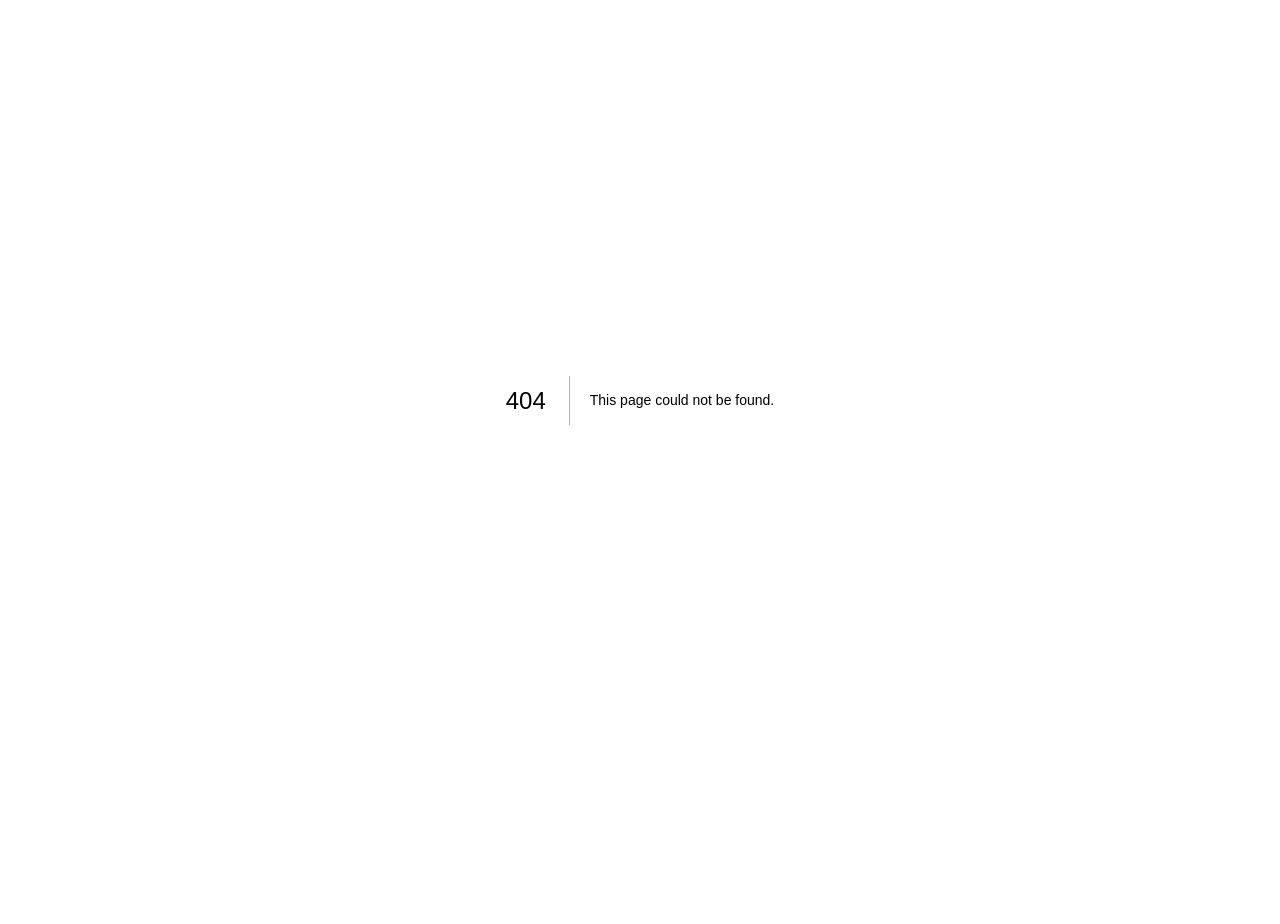
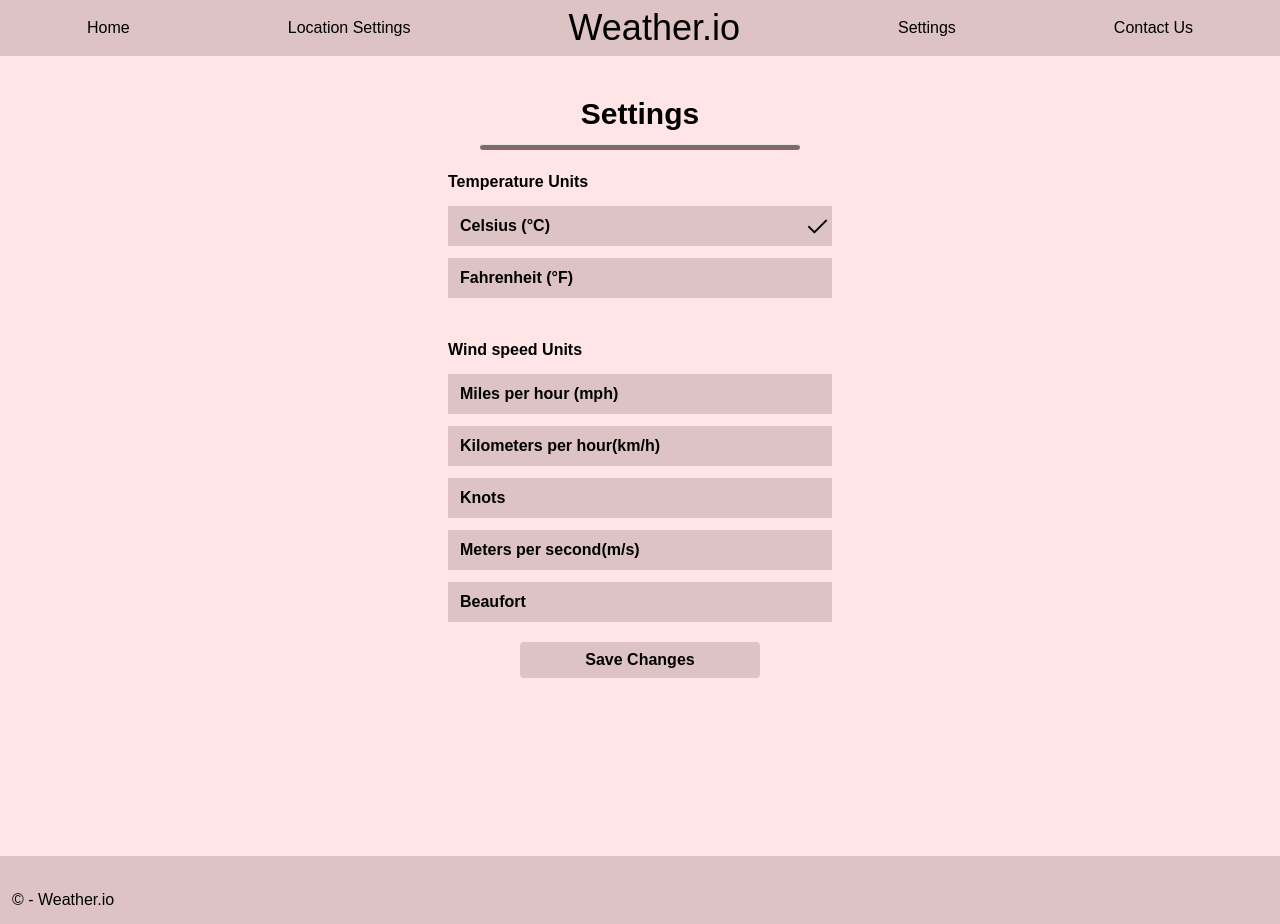
Before and after one commit to The-Creative-Programming-Group/Weather-App, a Next.js app: page /settings in a window 1280 px wide. Before the commit this address had no page. Before the commit the page ends 800 px from the top, so only its background shows below. Built offline with nearby package versions, Linux system fonts and the light colour scheme.

Commit message:
- SEO Stuff
- Settings page

- Some styling on search page

```diff
--- a/src/components/Layout.tsx
+++ b/src/components/Layout.tsx
@@ -11,25 +11,17 @@ export default function Layout({ title, children }: LayoutProps) {
     <>
       <Head>
         <title>{title ? title + " - Weather.io" : "Weather.io"}</title>
-        <meta name="description" content="An faboulus E-Commerce website" />
+        <meta name="description" content="An faboulus weather website" />
         <link rel="icon" href="/favicon.ico" />
       </Head>
       <header className="bg-[#ddc3c3] p-2 flex justify-around items-center">
-        <a className="no-underline text-black text-xs md:text-base" href="#">
-          Home
-        </a>
-        <a className="no-underline text-black text-xs md:text-base">
-          Location Settings
-        </a>
-        <h1 className="text-base font-semibold md:font-normal md:text-4xl">
-          Weather.io
-        </h1>
+        <a className="no-underline text-black text-xs md:text-base" href="#">Home</a>
+        <a className="no-underline text-black text-xs md:text-base">Location Settings</a>
+        <h1 className="text-base font-semibold md:font-normal md:text-4xl">Weather.io</h1>
         <a className="no-underline text-black text-xs md:text-base">Settings</a>
-        <a className="no-underline text-black text-xs md:text-base">
-          Contact Us
-        </a>
+        <a className="no-underline text-black text-xs md:text-base">Contact Us</a>
       </header>
-      <main className="min-h-screen">{children}</main>
+      <main className="bg-[#ffe5e5] min-h-screen">{children}</main>
       <footer className="absolute w-full pt-8 bg-[#ddc3c3]">
         <div className="mb-3 ml-3">© - Weather.io</div>
       </footer>
--- a/src/pages/search/index.tsx
+++ b/src/pages/search/index.tsx
@@ -1,10 +1,15 @@
 import React from "react";
 import Layout from "~/components/Layout";
+import Head from "next/head";
 
 const search = () => {
   return (
     <>
-      <Layout title="Search">
+        <Head>
+            <title>{"Search - Weather.io"}</title>
+            <meta name="description" content="An faboulus weather website" />
+            <link rel="icon" href="/favicon.ico" />
+        </Head>
         <img
           src="assets/background.png"
           alt="background"
@@ -12,7 +17,7 @@ const search = () => {
         />
         <div
           id="styles-setup"
-          className="mt-24 absolute w-full flex justify-center"
+          className="mt-32 absolute w-full flex justify-center"
         >
           <img
             className="transform -scale-x-100 h-14 bg-[#735858] border-solid border-[#ddc3c3] border-8 border-l-0 pt-0.5 pb-0.5"
@@ -35,7 +40,6 @@ const search = () => {
           referrerPolicy="no-referrer-when-downgrade"
           className="absolute mt-20 left-1/2 top-1/2 transform -translate-x-1/2 -translate-y-1/2 w-3/5 h-4/6 border-solid border-[#ddc3c3] border-8"
         ></iframe>
-      </Layout>
     </>
   );
 };
--- /dev/null
+++ b/src/pages/settings/index.tsx
@@ -0,0 +1,88 @@
+import React, {useState} from "react"
+import Layout from "~/components/Layout";
+import Image from "next/image";
+
+const settings = () => {
+    const doneImage = "/assets/done.png";
+    const [temperatureUnit, setTemperatureUnit] = useState('Celsius');
+    const [windSpeedUnit, setWindSpeedUnit] = useState('Miles per hour');
+
+    const handleTemperatureUnitClick = (unit:any) => {
+        setTemperatureUnit(unit);
+    };
+    const handleSpeedUnitClick = (unit:any) => {
+        setWindSpeedUnit(unit);
+    };
+    return (
+        <>
+            <Layout title={"Settings"}>
+                <div className="flex flex-col items-center w-full">
+                    <h1 className="flex mt-10 justify-center text-3xl font-bold">Settings</h1>
+                    <hr className="w-3/12 h-1.5 bg-[#856868] mt-3 rounded" />
+                    <div className="flex flex-col justify-center m-5">
+                        <h2 className="text-basic font-bold">Temperature Units</h2>
+                        <button
+                            className="bg-[#ddc3c3] flex flex-row justify-between items-center mt-3 w-96 h-10 text-left border-solid border-black"
+                            onClick={() => handleTemperatureUnitClick('Celsius')}
+                        >
+                            <p className="ml-3 font-bold">Celsius (°C)</p>
+                            {temperatureUnit === 'Celsius' && <Image src={doneImage} alt="Checkmark" width={29} height={29} />}
+                        </button>
+                        <button
+                            className="bg-[#ddc3c3] flex flex-row justify-between items-center mt-3 w-96 h-10 text-left border-solid border-black"
+                            onClick={() => handleTemperatureUnitClick('Fahrenheit')}
+                        >
+                            <p className="ml-3 font-bold">Fahrenheit (°F)</p>
+                            {temperatureUnit === 'Fahrenheit' && <Image src={doneImage} alt="Checkmark" width={29} height={29} />}
+                        </button>
+                    </div>
+
+                    <div className="flex flex-col justify-center m-5">
+                        <h2 className="text-basic font-bold">Wind speed Units</h2>
+                        <button
+                            className="bg-[#ddc3c3] flex flex-row justify-between items-center mt-3 w-96 h-10 text-left border-solid border-black"
+                            onClick={() => handleSpeedUnitClick('Miles per hour')}
+                        >
+                            <p className="ml-3 font-bold">Miles per hour (mph)</p>
+                            {temperatureUnit === 'Miles per hour' && <Image src={doneImage} alt="Checkmark" width={29} height={29} />}
+                        </button>
+                        <button
+                            className="bg-[#ddc3c3] flex flex-row justify-between items-center mt-3 w-96 h-10 text-left border-solid border-black"
+                            onClick={() => handleSpeedUnitClick('Kilometers per hour')}
+                        >
+                            <p className="ml-3 font-bold">Kilometers per hour(km/h)</p>
+                            {temperatureUnit === 'Kilometers per hour' && <Image src={doneImage} alt="Checkmark" width={29} height={29} />}
+                        </button>
+                        <button
+                            className="bg-[#ddc3c3] flex flex-row justify-between items-center mt-3 w-96 h-10 text-left border-solid border-black"
+                            onClick={() => handleSpeedUnitClick('Knots')}
+                        >
+                            <p className="ml-3 font-bold">Knots</p>
+                            {temperatureUnit === 'Knots' && <Image src={doneImage} alt="Checkmark" width={29} height={29} />}
+                        </button>
+                        <button
+                            className="bg-[#ddc3c3] flex flex-row justify-between items-center mt-3 w-96 h-10 text-left border-solid border-black"
+                            onClick={() => handleSpeedUnitClick('Meters per second')}
+                        >
+                            <p  className="ml-3 font-bold">Meters per second(m/s)</p>
+                            {temperatureUnit === 'Meters per second' && <Image src={doneImage} alt="Checkmark" width={29} height={29} />}
+                        </button>
+                        <button
+                            className="bg-[#ddc3c3] flex flex-row justify-between items-center mt-3 w-96 h-10 text-left border-solid border-black"
+                            onClick={() => handleSpeedUnitClick('Beaufort')}
+                        >
+                            <p className="ml-3 font-bold">Beaufort</p>
+                            {temperatureUnit === 'Beaufort' && <Image src={doneImage} alt="Checkmark" width={29} height={29} />}
+                        </button>
+                    </div>
+
+                    <div>
+                        <button className="bg-[#ddc3c3] w-60 h-9 border-solid font-bold rounded">Save Changes</button>
+                    </div>
+                </div>
+            </Layout>
+        </>
+    )
+}
+
+export default settings;
```
Also changed, not shown: public/assets/done.png (added).
